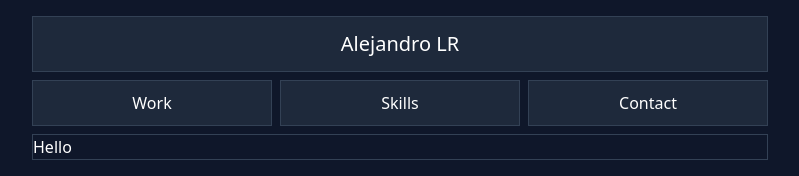
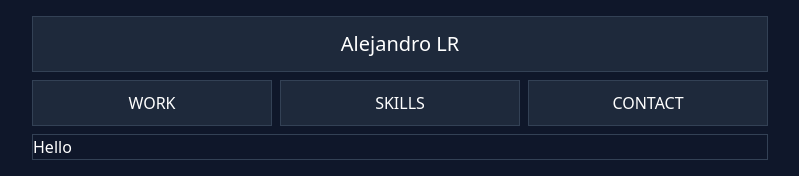
Before and after one commit to Alejandro1709/alejandrolarosa, a Next.js app: page / in a window 1280 px wide. Shown: the top 176 px of the page, without its empty margins (240-1039 px from the left). Built offline with nearby package versions, Linux system fonts and the light colour scheme.

Commit message:
Add: dynamic links and it types

```diff
--- a/src/app/layout.tsx
+++ b/src/app/layout.tsx
@@ -1,4 +1,4 @@
-import Navigation from '@/components/Navigation';
+import Navigation from '@/components/layout/Navigation';
 import './globals.css';
 
 export const metadata = {
--- a/src/components/Navigation.tsx
+++ b/src/components/layout/Navigation.tsx
@@ -1,3 +1,5 @@
+import links from '@/data/links';
+
 type NavigationProps = {
   title?: string;
 };
@@ -10,15 +12,14 @@ function Navigation({ title = 'Alejandro LR' }: NavigationProps) {
       </div>
       <nav className='flex flex-col items-center justify-center'>
         <ul className='flex w-full flex-row justify-center gap-2'>
-          <li className='text-md flex-1 cursor-pointer border border-slate-700 bg-slate-800 p-2.5 text-center'>
-            Work
-          </li>
-          <li className='text-md flex-1 cursor-pointer border border-slate-700 bg-slate-800 p-2.5 text-center'>
-            Skills
-          </li>
-          <li className='text-md flex-1 cursor-pointer border border-slate-700 bg-slate-800 p-2.5 text-center'>
-            Contact
-          </li>
+          {links.map((link) => (
+            <li
+              key={link.name}
+              className='text-md flex-1 cursor-pointer border border-slate-700 bg-slate-800 p-2.5 text-center'
+            >
+              {link.label.toUpperCase()}
+            </li>
+          ))}
         </ul>
       </nav>
     </header>
--- /dev/null
+++ b/src/data/links.ts
@@ -0,0 +1,21 @@
+import type ILink from '@/types/link';
+
+const links: ILink[] = [
+  {
+    name: 'work',
+    label: 'Work',
+    href: '/',
+  },
+  {
+    name: 'skills',
+    label: 'Skills',
+    href: '/skills',
+  },
+  {
+    name: 'contact',
+    label: 'Contact',
+    href: '/contact',
+  },
+];
+
+export default links;
--- /dev/null
+++ b/src/types/link.d.ts
@@ -0,0 +1,5 @@
+export default interface ILink {
+  name: string;
+  label: string;
+  href: string;
+}
```
